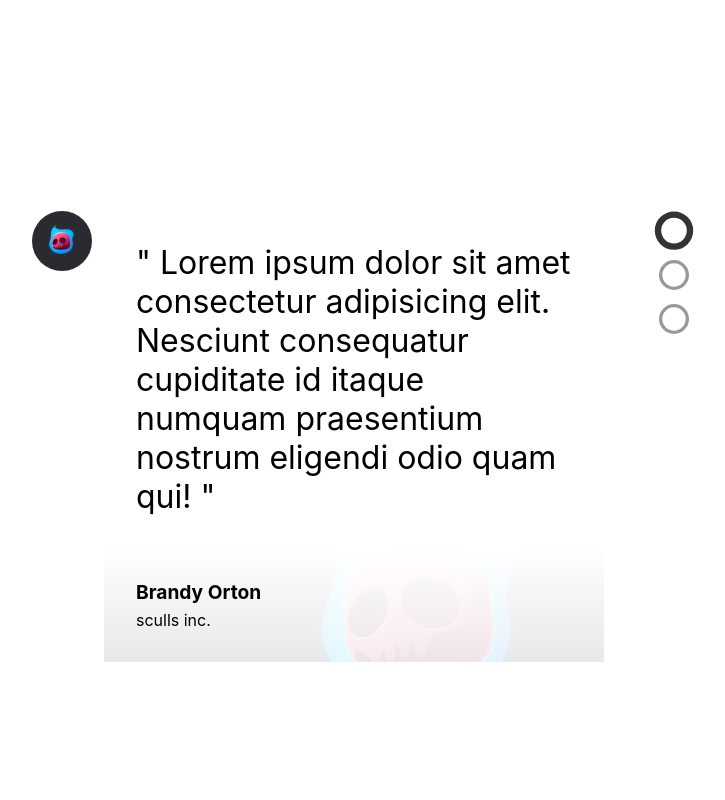
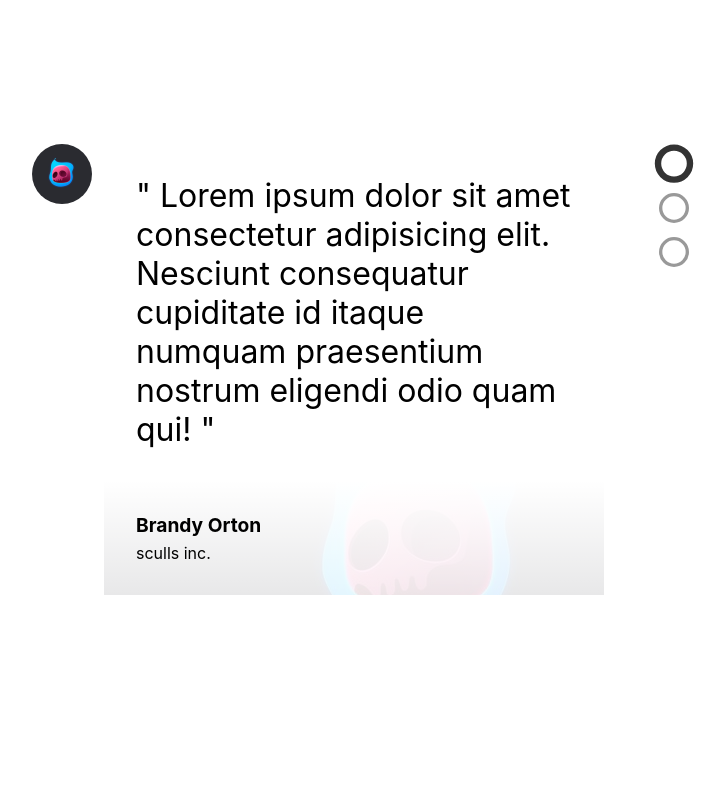
Before and after one commit to miracleonyenma/slldz, a plain HTML site: page index.html in a window 1280 px wide. Shown: the whole page, without its empty margins (286-1011 px from the left). Drawn offline with Linux system fonts and the light colour scheme.

Commit message:
fix: minor fixes in styles

```diff
--- a/src/scss/style.scss
+++ b/src/scss/style.scss
@@ -1,3 +1,5 @@
+$defval : 12px ;
+
 *{
     padding: 0;
     margin: 0;
@@ -15,7 +17,7 @@ main.site-demo-main{
     min-height: 100vh;
     width: 100%;
     display: flex;
-    align-items: center;
+    // align-items: center;
     justify-content: center;
 }
 
@@ -25,6 +27,7 @@ main.site-demo-main{
     max-width: 680px;
     margin: 0 auto;
     padding-top: 72px;
+    margin-top: 72px;
 
     *{
         transition: all 0.72s cubic-bezier(0.175, 0.885, 0.32, 1.275);
```
Also changed, not shown: assets/css/style.css, 1 other file.
